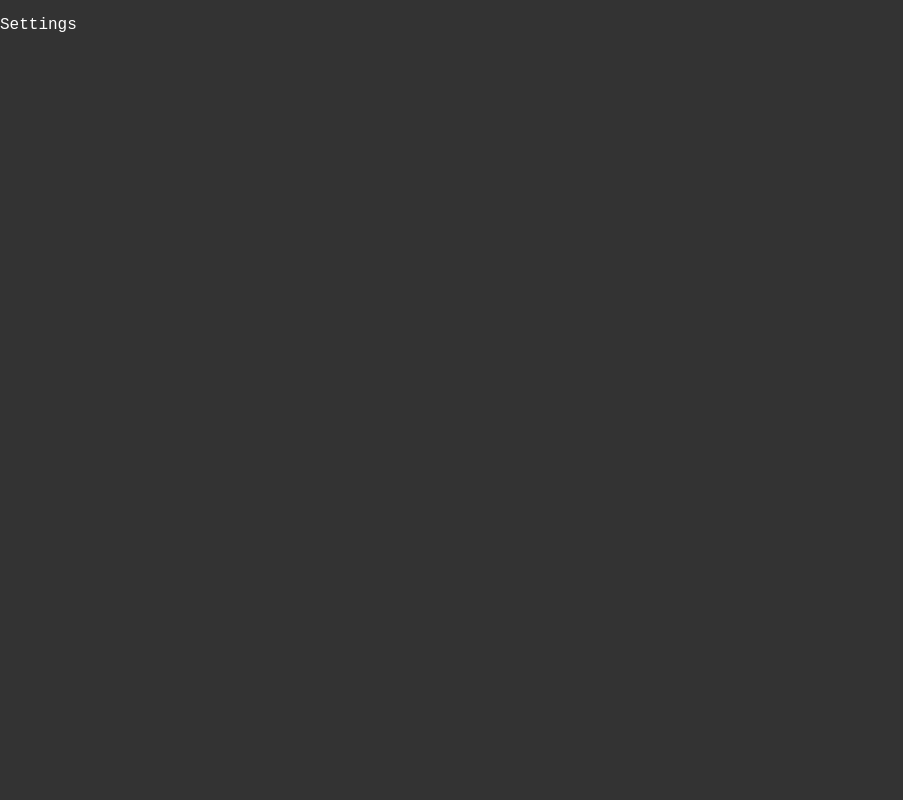
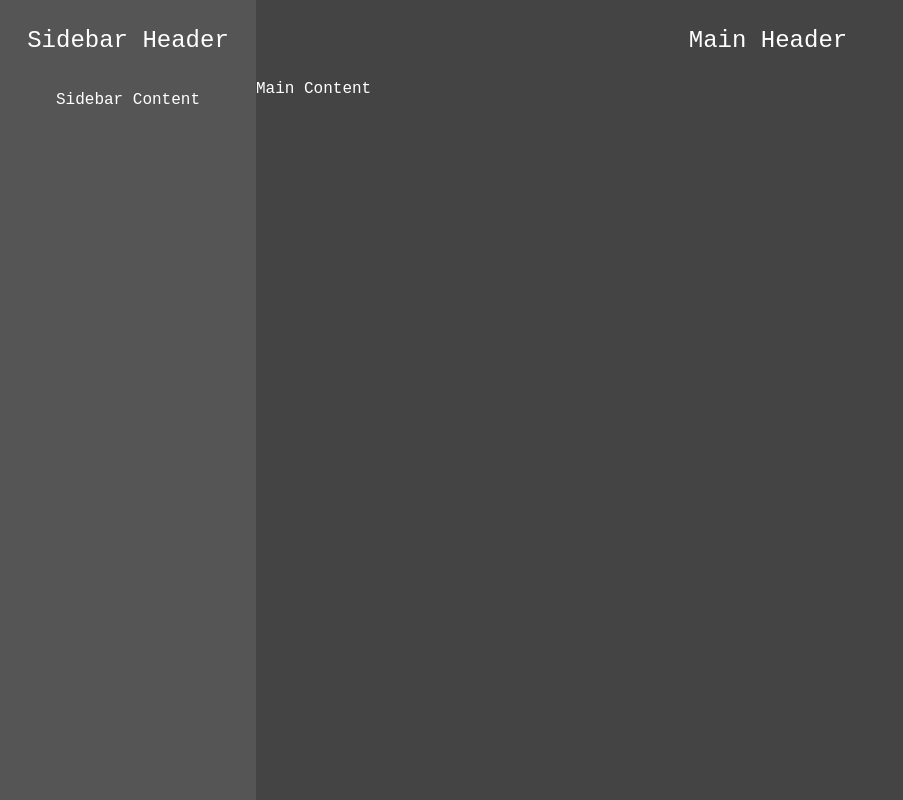
Before and after one commit to vvl10p/Szakdolgozat_Chat, a React (Vite) app in the folder frontend/chat/: page /settings in a window 1280 px wide. Shown: the whole page, without its empty margins (0-903 px from the left). Built offline with nearby package versions, Linux system fonts and the light colour scheme.

Commit message:
ChatWindow wip, Settings modal wip, Sidebar wip

```diff
--- a/frontend/chat/src/Settings.css
+++ b/frontend/chat/src/Settings.css
@@ -0,0 +1,49 @@
+.settingsContainer{
+    width: 100%;
+    height: 100vh;
+    display: flex;
+}
+
+.settingsSidebarContainer{
+    width: 20%;
+    height:100vh;
+    background-color: #555555;
+}
+
+.settingsSidebarHeader{
+    height: 10vh;
+    font-size: 1.5em;
+    display: flex;
+    align-items: center;
+    justify-content: center;
+}
+
+.settingsSidebarContent{
+    display: flex;
+    flex-direction: column;
+    align-items: center;
+    justify-content: center;
+    height:5vh;
+}
+
+.settingsSidebarContent:hover{
+    background-color: #333333;
+}
+
+.settingsMainContainer{
+    width: 80%;
+    height: 100vh;
+    background-color: #444444;
+}
+
+.settingsMainHeader{
+    height: 10vh;
+    font-size: 1.5em;
+    display: flex;
+    align-items: center;
+    justify-content: center;
+}
+
+.settingsMainContent{
+
+}
--- a/frontend/chat/src/Settings.tsx
+++ b/frontend/chat/src/Settings.tsx
@@ -1,7 +1,26 @@
+import "./Settings.css"
+
 function Settings() {
     return(
         <>
-            <p>Settings</p>
+            <div className={"settingsContainer"}>
+                <div className={"settingsSidebarContainer"}>
+                    <div className={"settingsSidebarHeader"}>
+                        <span>Sidebar Header</span>
+                    </div>
+                    <div className={"settingsSidebarContent"}>
+                        <span>Sidebar Content</span>
+                    </div>
+                </div>
+                <div className={"settingsMainContainer"}>
+                    <div className={"settingsMainHeader"}>
+                        <span>Main Header</span>
+                    </div>
+                    <div className={"settingsMainContent"}>
+                        <span>Main Content</span>
+                    </div>
+                </div>
+            </div>
         </>
     )
 }
--- a/frontend/chat/src/assets/chatComponents/ChatWindow.css
+++ b/frontend/chat/src/assets/chatComponents/ChatWindow.css
@@ -1,30 +1,30 @@
-.chatContainer{
+.chatWindowContainer{
     width: 100%;
     display: flex;
     flex-direction: row;
 }
 
-.chatContent{
+.chatWindowContent{
     height: 100%;
     width: 100%;
     display: flex;
     flex-direction: column;
 }
 
-.chatHeaderContainer{
+.chatWindowHeaderContainer{
     position:relative;
     height: 10vh;
     width: 100%;
     background-color: #444;
 }
 
-.chatMessageHistoryContainer{
+.chatWindowMessageHistoryContainer{
     width: 100%;
     height:80vh;
     background-color: #555;
 }
 
-.chatControlContainer{
+.chatWindowControlContainer{
     width: 100%;
     height: 10vh;
     background-color: #444;
--- a/frontend/chat/src/assets/chatComponents/ChatWindow.tsx
+++ b/frontend/chat/src/assets/chatComponents/ChatWindow.tsx
@@ -1,18 +1,42 @@
 import "./ChatWindow.css"
+//import {useState} from "react";
 
 function ChatWindow(){
+
+    /*const [inputText,setInputText] = useState('')
+    const messageSendRequestOptions = {
+        method:"POST",
+        headers:{"Content-type":"application/json"},
+        body:JSON.stringify({
+            message:inputText
+        }
+        )}
+*/
     return (
         <>
-            <div className={"chatContainer"}>
-                <div className={"chatContent"}>
-                    <div className={"chatHeaderContainer"}>
+            <div className={"chatWindowContainer"}>
+                <div className={"chatWindowContent"}>
+                    <div className={"chatWindowHeaderContainer"}>
                         <h1>Header</h1>
                     </div>
-                    <div className={"chatMessageHistoryContainer"}>
+                    <div className={"chatWindowMessageHistoryContainer"}>
                         <p>messages</p>
                     </div>
-                    <div className={"chatControlContainer"}>
-                        <p>inputs</p>
+                    <div className={"chatWindowControlContainer"}>
+                        <div className={"chatWindowControlInputContainer"}>
+                            <div className={"chatWindowControlPicture"}>
+
+                            </div>
+                            <div className={"chatWindowControlFile"}>
+
+                            </div>
+                            <div className={"chatWindowControlInput"}>
+                                <input /*onChange={(e) => setInputText(e.target.value)}*/ placeholder={"Type your message here!"}></input>
+                            </div>
+                            <div className={"chatWindowControlSend"}>
+
+                            </div>
+                        </div>
                     </div>
                 </div>
             </div>
--- a/frontend/chat/src/assets/chatComponents/Sidebar.css
+++ b/frontend/chat/src/assets/chatComponents/Sidebar.css
@@ -42,11 +42,16 @@ body{
     width: 100%;
 }
 
+.sidebarButton{
+    padding: 0 0.5rem 0 0.5rem;
+}
+
 .sidebarButton:hover{
     display: flex;
     justify-content: center;
     align-items: center;
-    width: 60%;
+    width: fit-content;
+    padding: 0 0.5rem 0 0.5rem;
     border: #555555 0 solid;
     border-radius: 15px;
     background-color: #555555;
--- a/frontend/chat/src/assets/chatComponents/Sidebar.tsx
+++ b/frontend/chat/src/assets/chatComponents/Sidebar.tsx
@@ -1,11 +1,6 @@
 import "./Sidebar.css"
-import {useNavigate} from "react-router-dom";
+//import {useNavigate} from "react-router-dom";
 import ChatCard from "./ChatCard.tsx";
-//import SettingsIcon from '@mui/icons-material/Settings';
-/*import Box from '@mui/material/Box';
-import Button from '@mui/material/Button';
-import Typography from '@mui/material/Typography';
-import Modal from '@mui/material/Modal';*/
 
 export default function Sidebar(){
 
@@ -19,7 +14,7 @@ export default function Sidebar(){
         )
     }
 
-    const navigate = useNavigate();
+    //const navigate = useNavigate();
 
     return (
         <>
@@ -35,7 +30,7 @@ export default function Sidebar(){
                     </div>
                 </div>
                 <div className={"sidebarFooter"}>
-                    <div className={"sidebarContent sidebarButton"} onClick={() => navigate("/settings")}>
+                    <div className={"sidebarContent sidebarButton"} onClick={()=>(null)}>
                         <span className={"material-icons sidebarSettingsIcon"}>settings</span>
                         <span className={"sidebarSettingsText"}>Settings</span>
                     </div>
```
